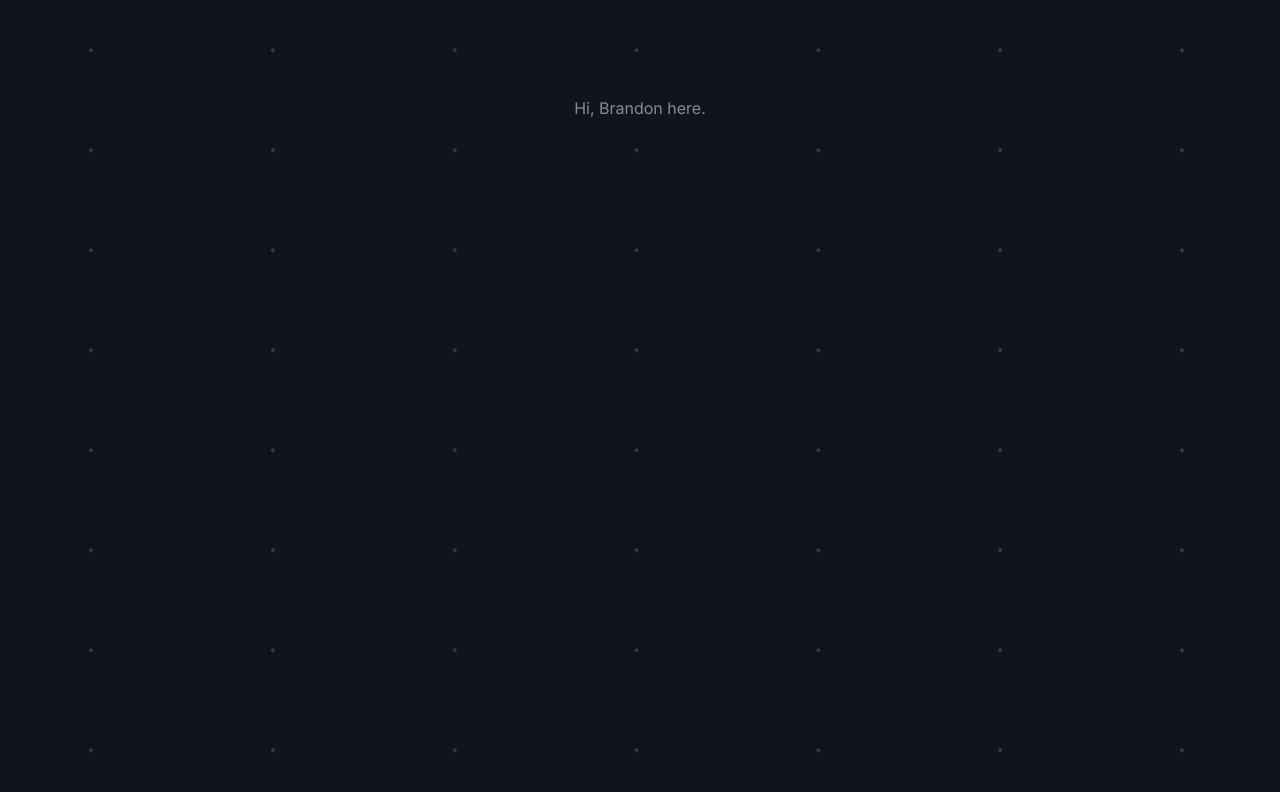
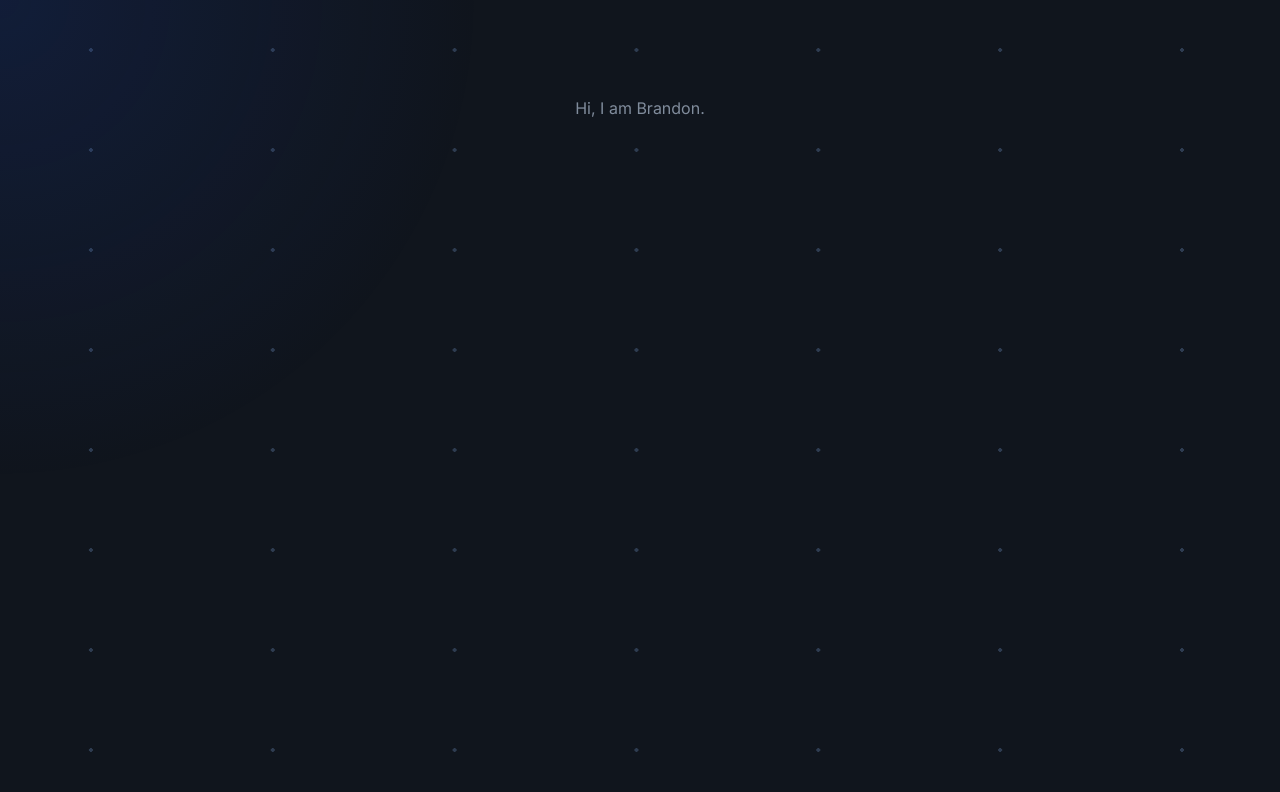
Before and after one commit to brandonwong91/profile-v2, a Next.js app: page / in a window 1280 px wide. Shown: the top 792 px of the page. Built offline with nearby package versions, Linux system fonts and the light colour scheme.

Commit message:
add spotlight

```diff
--- a/app/globals.css
+++ b/app/globals.css
@@ -21,3 +21,11 @@ body {
   background-image: radial-gradient(circle, #2e3c51 2px, transparent 0);
   animation: dotScroll 16s linear infinite;
 }
+
+.spotlight {
+  position: absolute;
+  width: 600px; /* Adjust the size of the spotlight */
+  height: 600px;
+  pointer-events: none;
+  mix-blend-mode: multiply; /* Apply blend mode to create spotlight effect */
+}
--- a/app/page.tsx
+++ b/app/page.tsx
@@ -1,9 +1,29 @@
-import Image from 'next/image'
+"use client"
+import { useState } from "react";
 
 export default function Home() {
+  const [mousePosition, setMousePosition] = useState({ x: 0, y: 0 });
+
+  const handleMouseMove = (event: React.MouseEvent) => {
+    setMousePosition({ x: event.clientX, y: event.clientY });
+  };
+
   return (
-    <main className="flex min-h-screen flex-col items-center justify-between p-24 animate-dot-scrolling bg-gradient-radial w-full">
-     Hi, Brandon here.
+    <main className="flex min-h-screen relative w-screen p-24" onMouseMove={handleMouseMove}>
+      <div className="pointer-events-none fixed inset-0 z-30 transition duration-300 lg:absolute">
+        <div
+          className="spotlight"
+          style={{
+            background: `radial-gradient(600px at ${mousePosition.x}px ${mousePosition.y}px, rgba(29, 78, 216, 0.15), transparent 80%)`,
+            top: '50%',
+            left: '50%',
+            width: '100%',
+            height: '100%',
+            transform: 'translate(-50%, -50%)',
+          }}
+        />
+      </div>
+      <div className="w-full text-center">Hi, I am Brandon.</div>
     </main>
   )
 }
```
